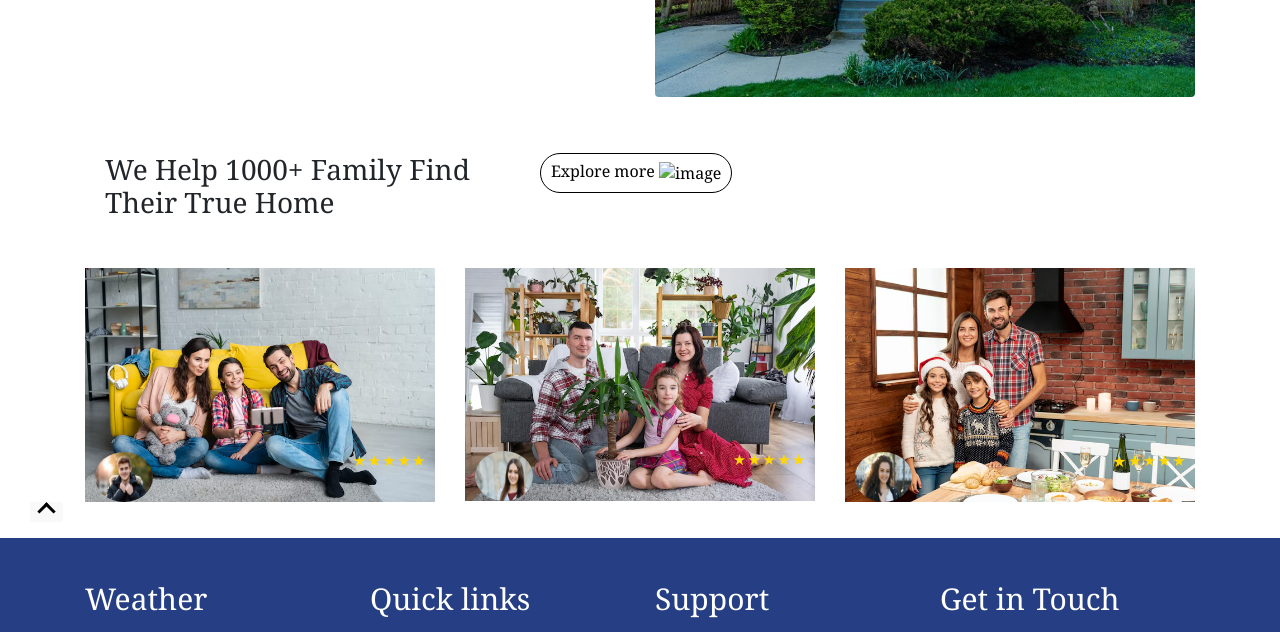
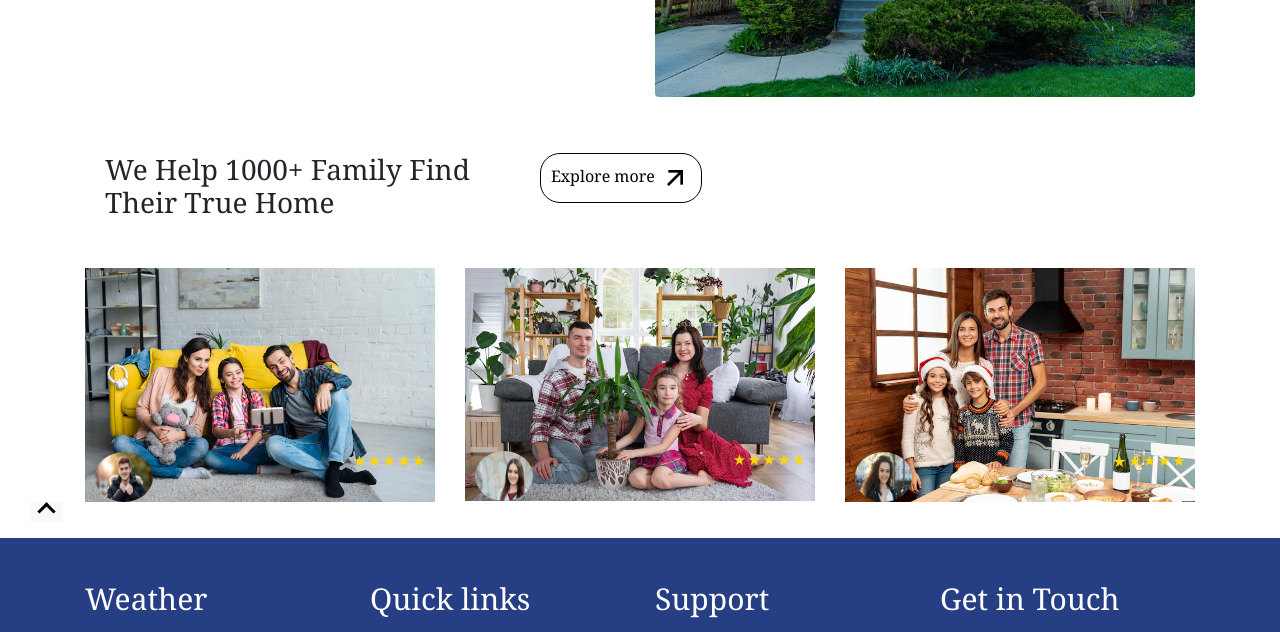
Before and after one commit to sandhyagaade/realestate, a plain HTML site: page Home.html in a window 1280 px wide. Shown: the part 2740-3372 px from the top of the page. Drawn offline with nearby package versions, Linux system fonts and the light colour scheme; the site is published under a folder, as on GitHub Pages, so addresses that start at the root find nothing.

Commit message:
Update Home.html
commit changes done

```diff
--- a/Home.html
+++ b/Home.html
@@ -703,9 +703,9 @@
                 </div>
 
                  <div class="home2">
-                  <h6>Explore more
-                 <img src="/image/right-up.png" alt="image"></h6>
-                 </div>
+                                    <h6>Explore more
+                                   <img src="./image/right-up.png" alt="image"></h6>
+                                   </div>
                </div>
             </div>
           </div>
```
